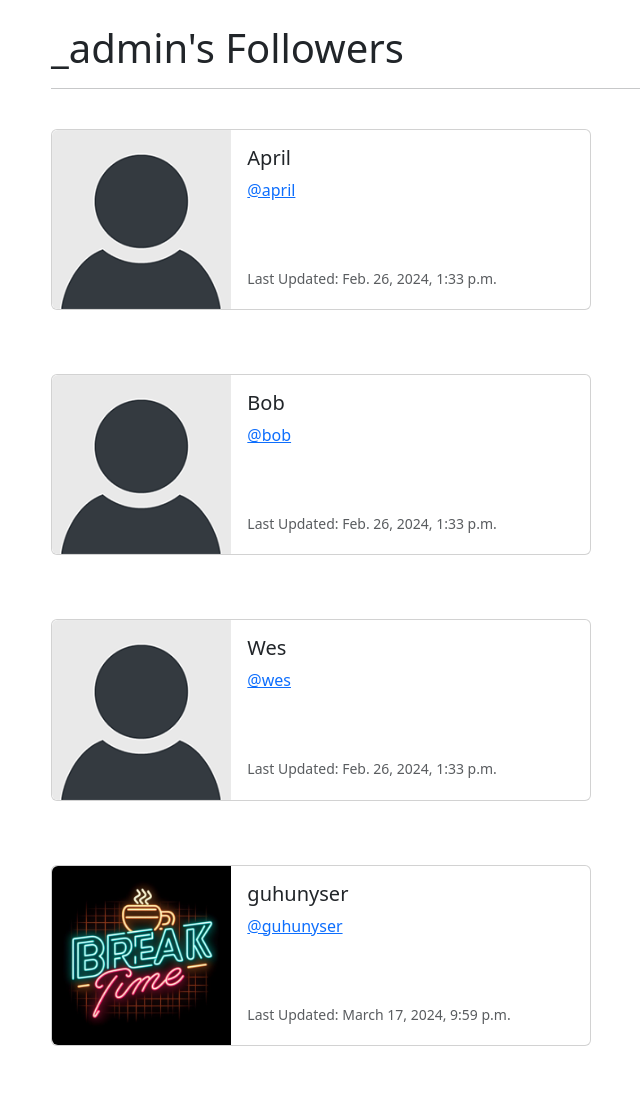
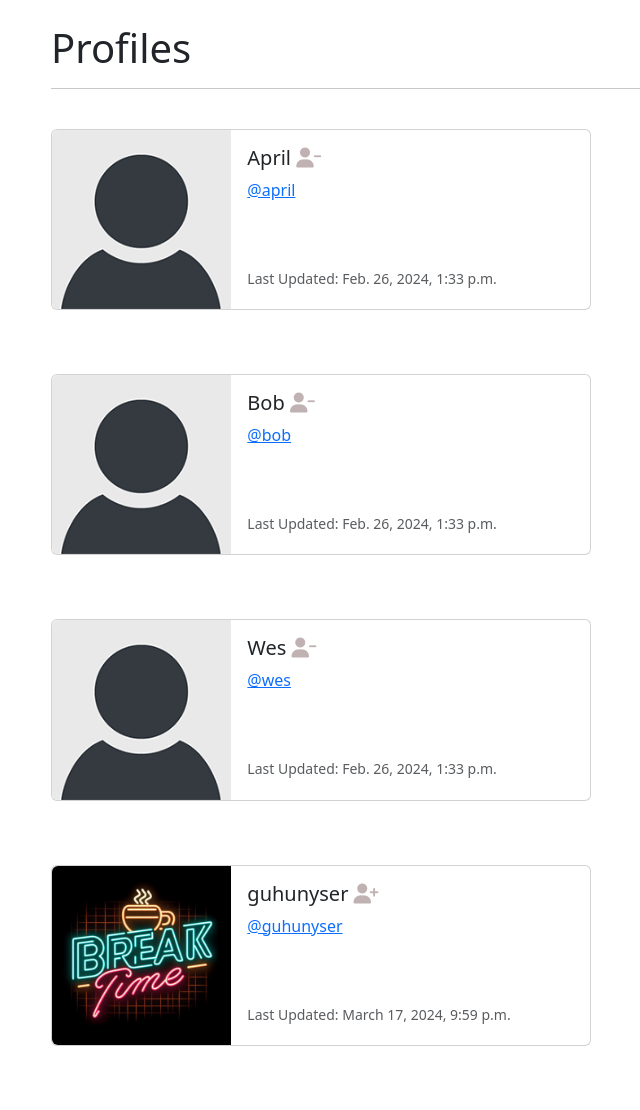
Before and after one commit to Eamateli/Circle, a Django app: page /profile/followers/1 in a window 1280 px wide. Shown: the part 58-1168 px from the top of the page, without its empty margins (31-671 px from the left). Run offline with Django 5.2, Linux system fonts and the light colour scheme; a user stored in the database is signed in; data comes from the database, SQL or seed files in the repository; both versions use the stored data as it was after the commit; some libraries are stand-ins or nearby versions.

Commit message:
Adding logic for follow unfollow and links

```diff
--- a/social/circle/templates/followers.html
+++ b/social/circle/templates/followers.html
@@ -4,7 +4,7 @@
 
 {% block content %}
 
-<h1>{{  request.user.username }}'s Followers</h1>
+<h1>Profiles</h1>
 <hr/>
 <br/>
 
@@ -24,7 +24,18 @@
       </div>
       <div class="col-md-8">
         <div class="card-body">
-          <h5 class="card-title">{{ profile.user.username }}</h5>
+          <h5 class="card-title">{{ profile.user.username }}
+            {% if profile in profiles.follows.all %}
+
+            <a href="{% url 'unfollow' profile.user.id  %}"><i class="fa fa-user-minus" style="color:rgb(192, 178, 178)"></i></a>
+
+              {% else %}
+
+              <a href="{% url 'follow' profile.user.id  %}"><i class="fa fa-user-plus" style="color:rgb(192, 178, 178)"></i></a>
+              {% endif %}
+
+          </h5>
+
           <p class="card-text"><a href="{% url 'profile' profile.user.id %}">@{{ profile.user.username | lower}}</a></a></p><br/><br/>
           <p class="card-text"><small class="text-body-secondary">Last Updated: {{ profile.date_modified }}
         </small></p>
```
Also changed, not shown: social/db.sqlite3.
